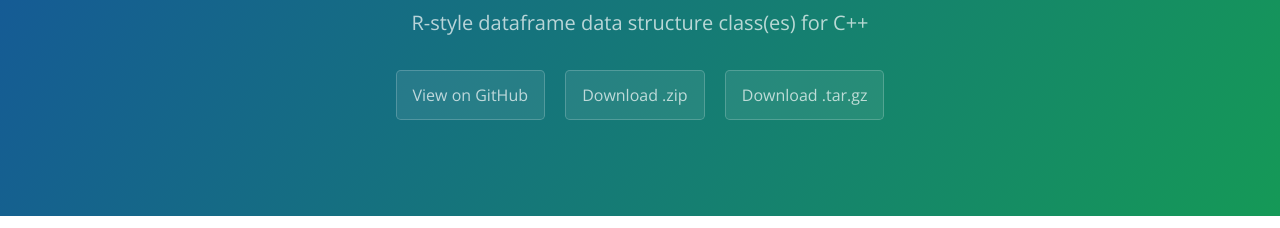
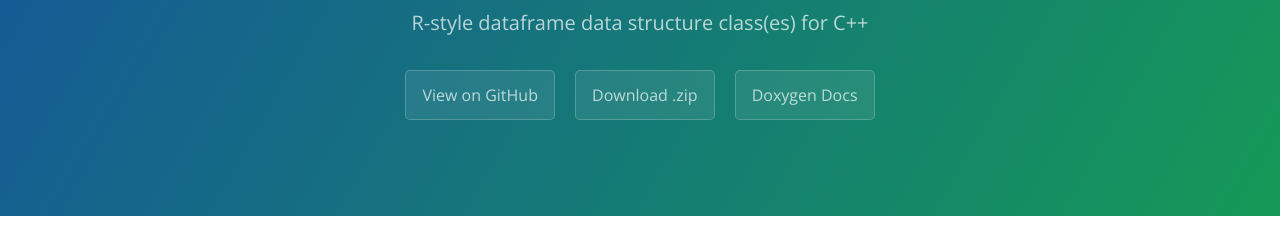
Before and after one commit to medmatix/RDataframe, a plain HTML site: page index.html in a window 1280 px wide. Shown: the part 167-395 px from the top of the page. Drawn offline with nearby package versions, Linux system fonts and the light colour scheme.

Commit message:
change buttons

```diff
--- a/index.html
+++ b/index.html
@@ -15,7 +15,7 @@
       <h2 class="project-tagline">R-style dataframe data structure class(es) for C++</h2>
       <a href="https://github.com/medmatix/RDataframe" class="btn">View on GitHub</a>
       <a href="https://github.com/medmatix/RDataframe/zipball/master" class="btn">Download .zip</a>
-      <a href="https://github.com/medmatix/RDataframe/tarball/master" class="btn">Download .tar.gz</a>
+      <a href="https://github.com/medmatix/RDataframe/docs/" class="btn">Doxygen Docs</a>
     </section>
 
     <section class="main-content">
```
